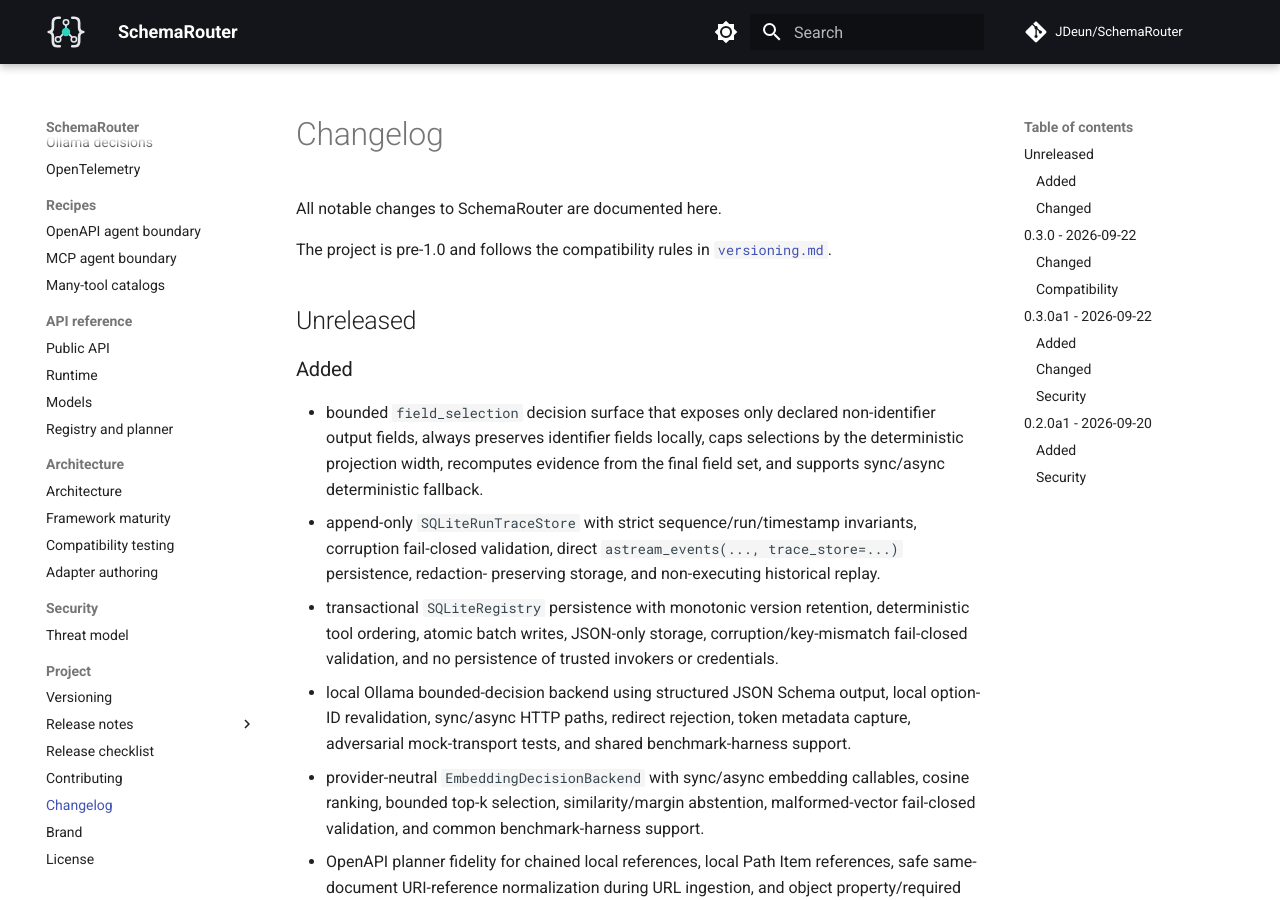
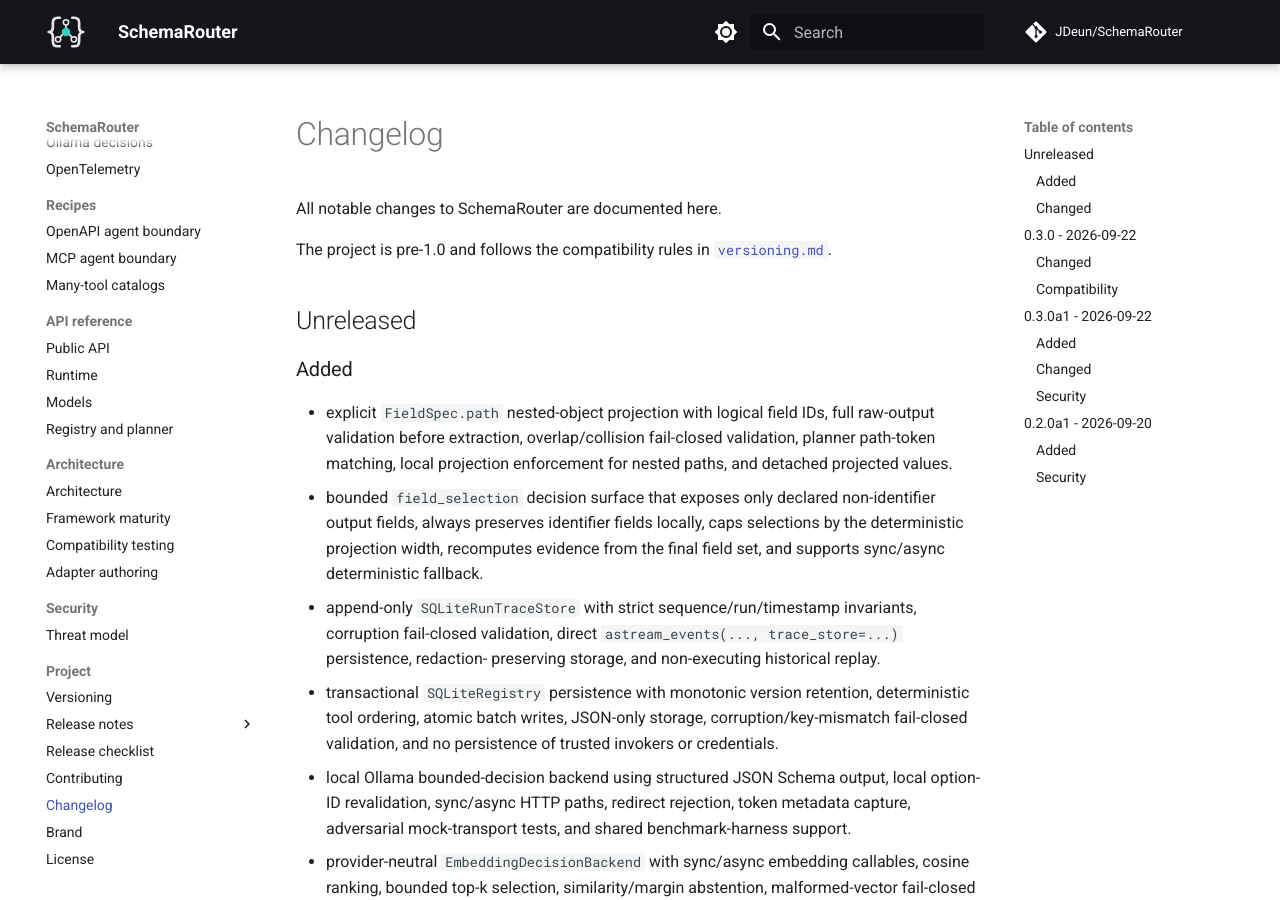
Before and after one commit to JDeun/SchemaRouter, an MkDocs documentation site: the page built from docs/changelog.md, in a window 1280 px wide and 900 px high. Built offline with MkDocs 1.6.1 and Material for MkDocs 9.7.7, drawn with Linux system fonts in a browser that asks for light colours; comment, search, counter and statistics services are not loaded.

Commit message:
docs: record nested field projection

```diff
--- a/docs/changelog.md
+++ b/docs/changelog.md
@@ -9,6 +9,9 @@
 
 ### Added
 
+- explicit `FieldSpec.path` nested-object projection with logical field IDs, full raw-output
+  validation before extraction, overlap/collision fail-closed validation, planner path-token
+  matching, local projection enforcement for nested paths, and detached projected values.
 - bounded `field_selection` decision surface that exposes only declared non-identifier output
   fields, always preserves identifier fields locally, caps selections by the deterministic
   projection width, recomputes evidence from the final field set, and supports sync/async
```
